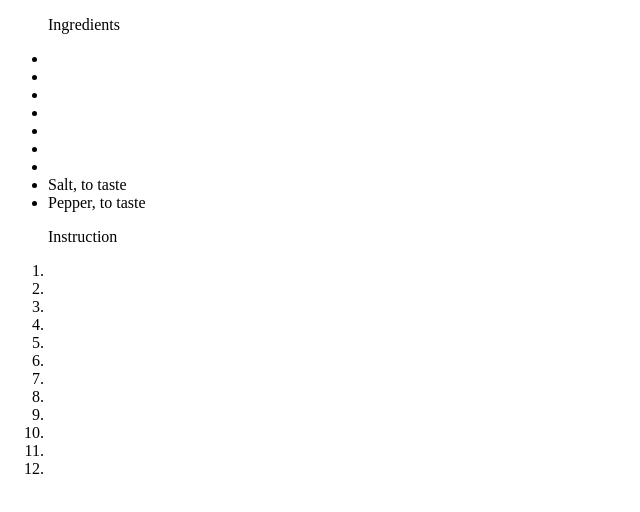
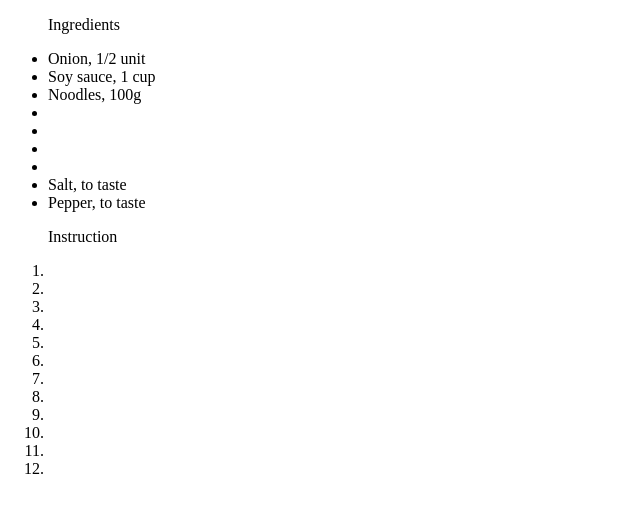
Before and after one commit to Surfbarrel/odin-recipes, a plain HTML site: page recipes/ramen.html in a window 1280 px wide. Shown: the whole page, without its empty margins (0-640 px from the left). Drawn offline with Linux system fonts and the light colour scheme.

Commit message:
Create recipe pages structure

```diff
--- a/recipes/ramen.html
+++ b/recipes/ramen.html
@@ -9,9 +9,9 @@
 <body>
     <ul>
         <p>Ingredients</p>
-        <li></li>
-        <li></li>
-        <li></li>
+        <li>Onion, 1/2 unit</li>
+        <li>Soy sauce, 1 cup</li>
+        <li>Noodles, 100g</li>
         <li></li>
         <li></li>
         <li></li>
```
